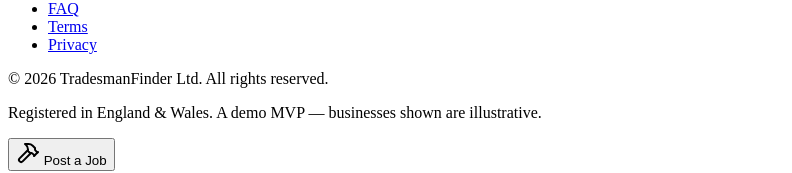
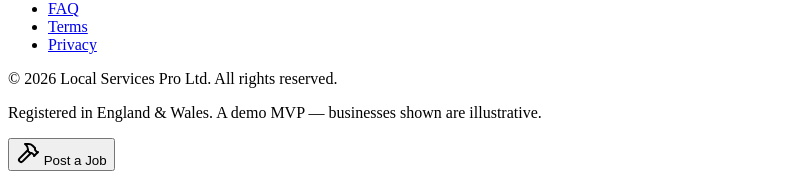
Before and after one commit to Local-Services-Pro-Ltd/tradesmanfinder, a React (Vite) app in the folder client/: page /#/join in a window 1280 px wide. Shown: the part 910-1083 px from the top of the page, without its empty margins (0-792 px from the left). Built offline with nearby package versions, Linux system fonts and the light colour scheme; no server answers; a web font is replaced by a local one.

Commit message:
Update footer copyright to Local Services Pro Ltd

```diff
--- a/client/src/components/layout.tsx
+++ b/client/src/components/layout.tsx
@@ -161,7 +161,7 @@ function Footer() {
           </div>
         </div>
         <div className="mt-12 flex flex-col items-center justify-between gap-3 border-t border-white/10 pt-6 text-xs text-white/60 sm:flex-row">
-          <p>© {new Date().getFullYear()} TradesmanFinder Ltd. All rights reserved.</p>
+          <p>© {new Date().getFullYear()} Local Services Pro Ltd. All rights reserved.</p>
           <p>Registered in England &amp; Wales. A demo MVP — businesses shown are illustrative.</p>
         </div>
       </div>
```
